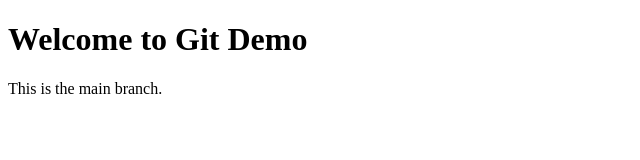
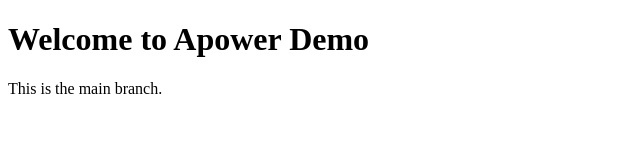
Before and after one commit to yininge/git-demo, a plain HTML site: page index.html in a window 1280 px wide. Shown: the whole page, without its empty margins (0-640 px from the left). Drawn offline with Linux system fonts and the light colour scheme.

Commit message:
update to apower

```diff
--- a/index.html
+++ b/index.html
@@ -4,10 +4,10 @@
   <head>
     <meta charset="UTF-8" />
     <meta name="viewport" content="width=device-width, initial-scale=1.0" />
-    <title>Git Demo</title>
+    <title>Apower Demo</title>
   </head>
   <body>
-    <h1>Welcome to Git Demo</h1>
+    <h1>Welcome to Apower Demo</h1>
     <p>This is the main branch.</p>
   </body>
 </html>
```
